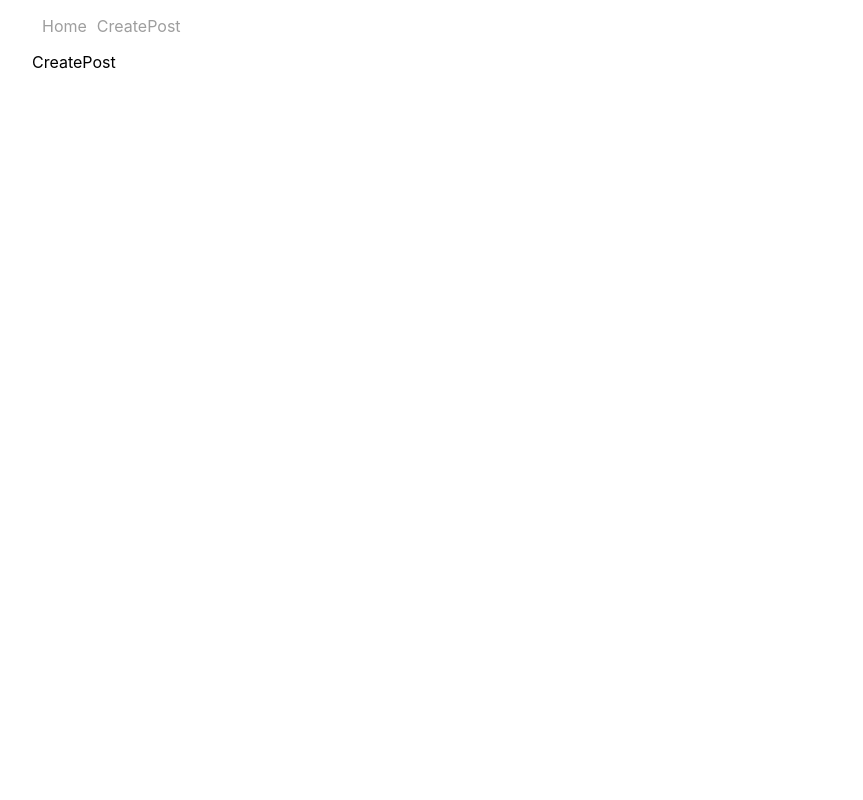
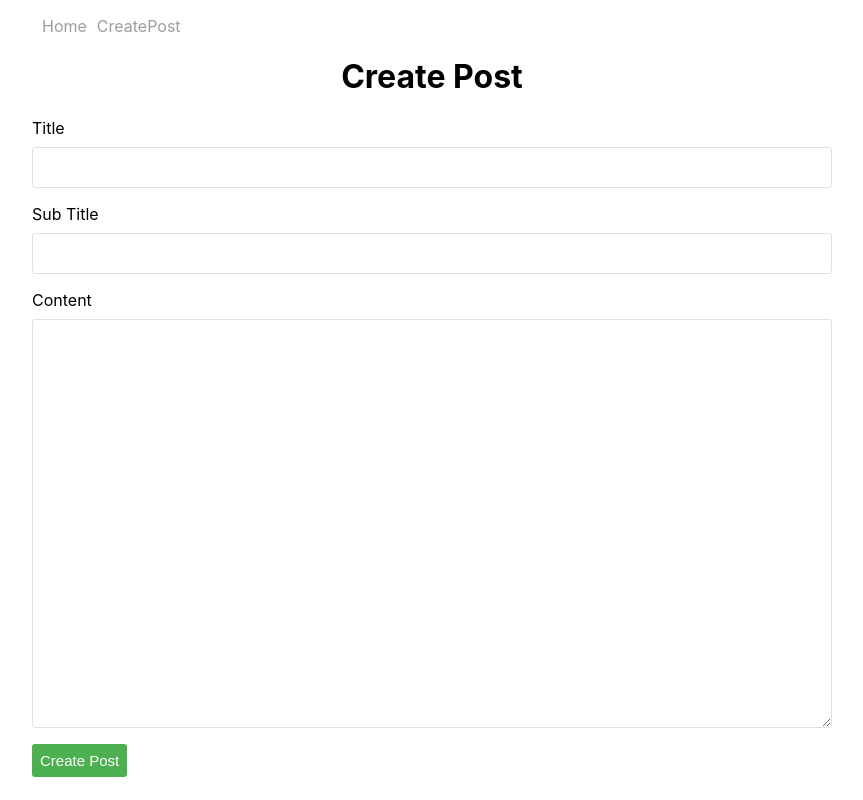
Before and after one commit to Pktvs21/Blogsite, a React (Create React App) app: page /create-post in a window 1280 px wide. Shown: the whole page, without its empty margins (208-1071 px from the left). Built offline with nearby package versions, Linux system fonts and the light colour scheme.

Commit message:
React-hooks state

```diff
--- a/src/components/CreatePost.js
+++ b/src/components/CreatePost.js
@@ -1,9 +1,34 @@
-import React from 'react'
+import {React,useState} from 'react'
 
 export default function CreatePost() {
+    const [title,setTitle] =useState();
+    const [content,setContent] =useState();
+    const [subTitle,setSubTitle] =useState();
+
+    function handleSubmit (e){
+        e.preventDefault();
+        console.log("title",title);
+        console.log(subTitle);
+        console.log(content);
+    }
     return (
-        <div>
-            CreatePost
+        <div className="create-post">
+            <h1>Create Post</h1>
+            <form onSubmit={handleSubmit}>
+                <div className="form-field">
+                    <label>Title</label>
+                    <input value={title} onChange={(e) =>setTitle(e.target.value)}/>
+                </div>
+                <div className="form-field">
+                    <label>Sub Title</label>
+                    <input value={subTitle} onChange={(e) =>setSubTitle(e.target.value)}/>
+                </div>
+                <div className="form-field">
+                    <label>Content</label>
+                    <textarea value={content} onChange={(e) =>setContent(e.target.value)}/>
+                </div>
+                <button className="create-post-btn">Create Post</button>
+            </form>
         </div>
     )
 }
```
